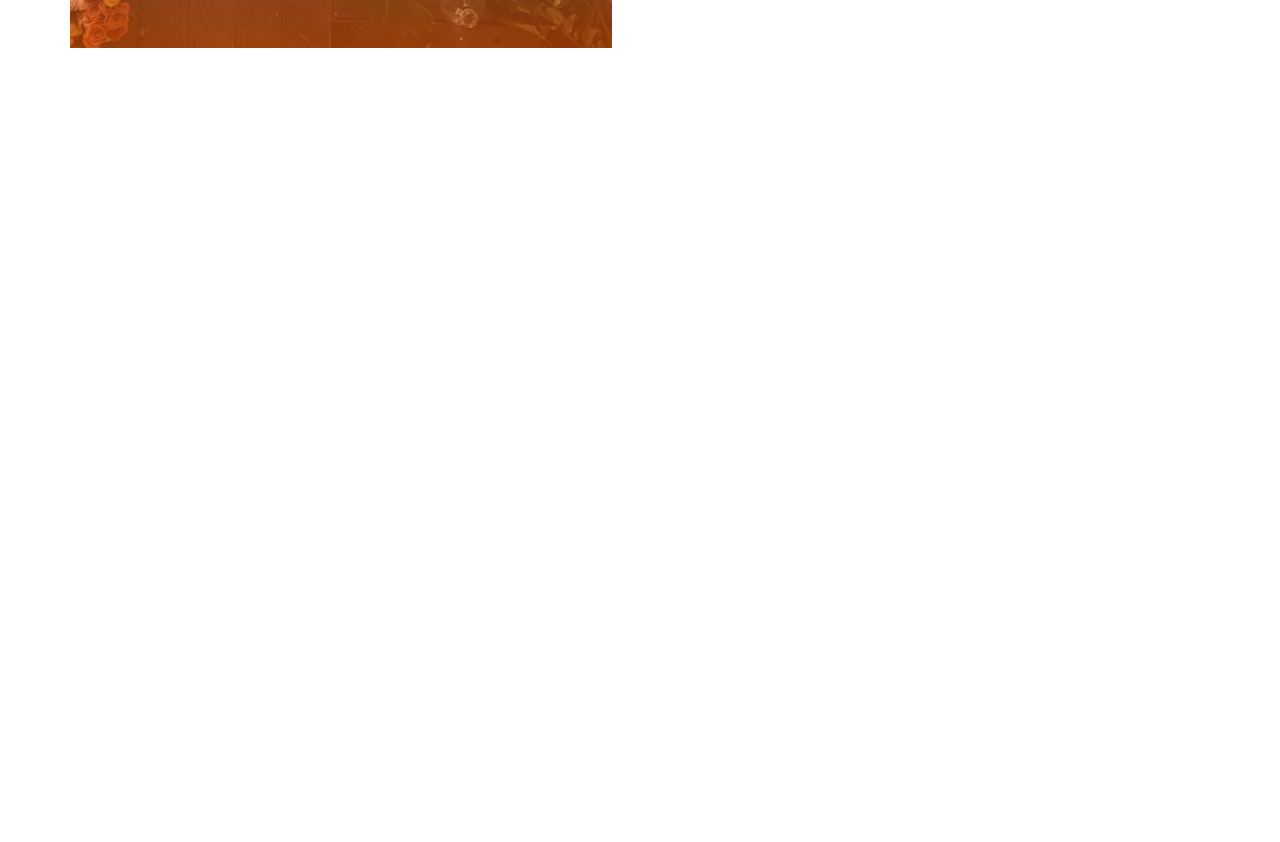
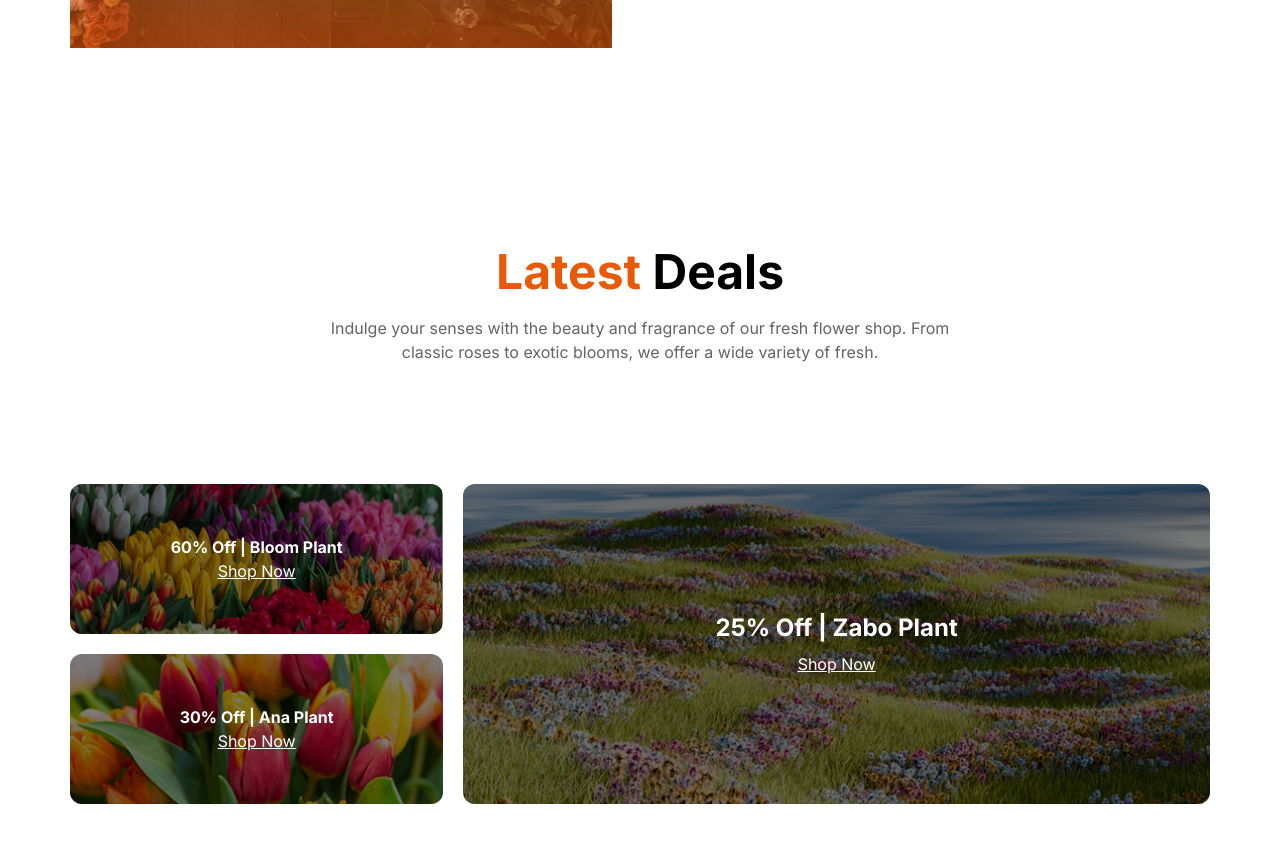
Before and after one commit to mhmasum1/B12A02-Responsive-assignment2-Flowers, a plain HTML site: page index.html in a window 1280 px wide. Shown: the part 2587-3429 px from the top of the page. Before the commit the page ends 2835 px from the top, so only its background shows below. Drawn offline with nearby package versions, Linux system fonts and the light colour scheme.

Commit message:
Added Latest Deals and cart section

```diff
--- a/index.html
+++ b/index.html
@@ -16,7 +16,7 @@
 </head>
 
 <body class="inter-font">
-    <div class=" max-w-[1140px]  mx-auto mt-8 ">
+    <div class=" max-w-[1140px]  mx-auto mt-8 mb-16">
         <nav class="flex items-center justify-between ">
             <div>
                 <img src="./assets/logo.png" alt="">
@@ -147,7 +147,53 @@
                 </ul>
             </div>
         </div>
-    </div>
+
+        <!-- Latest Deals -->
+        <div class="mt-34 mb-30">
+            <h2 class="font-bold text-5xl text-center mb-5"><span class="text-[#E95A08]">Latest</span> Deals</h2>
+            <p class="text-center text-1.3 text-[#696262]">Indulge your senses with the beauty and fragrance of our
+                fresh flower shop.
+                From <br>
+                classic roses to exotic
+                blooms, we offer a wide variety of fresh.</p>
+        </div>
+        <div class="flex gap-5 h-80">
+            <!-- Left side area -->
+            <div class="w-1/3 grid grid-rows-2 h-full gap-5">
+                <!-- Upper image -->
+                <div class=" relative rounded-xl overflow-hidden">
+                    <img class="w-full h-full object-cover " src="./assets/deal-bloom.png" alt="">
+                    <div
+                        class="absolute inset-0 flex flex-col justify-center items-center text-center text-white bg-black/50">
+                        <h5 class="font-bold text-white">60% Off | Bloom Plant</h5>
+                        <p class="underline text-white">Shop Now</p>
+                    </div>
+                </div>
+
+                <!-- Lower image -->
+                <div class=" relative rounded-xl overflow-hidden">
+                    <img class="w-full h-full object-cover" src="./assets/deal-ana.png" alt="">
+                    <div
+                        class="absolute inset-0 flex flex-col justify-center items-center text-center text-white bg-black/50">
+                        <h5 class="font-bold text-white">30% Off | Ana Plant</h5>
+                        <p class="underline text-white">Shop Now</p>
+                    </div>
+                </div>
+            </div>
+
+            <!-- Right side area (must be outside left side div) -->
+            <div class="w-2/3">
+                <div class="relative h-full rounded-xl overflow-hidden">
+                    <img src="./assets/deal-zabo.png" alt="" class="w-full h-full object-cover" />
+                    <div
+                        class="absolute inset-0 flex flex-col justify-center items-center text-white text-center bg-black/50">
+                        <h5 class="text-2xl font-bold mb-2">25% Off | Zabo Plant</h5>
+                        <p class="underline text-white">Shop Now</p>
+                    </div>
+                </div>
+            </div>
+        </div>
+
 
 
 </body>
```
